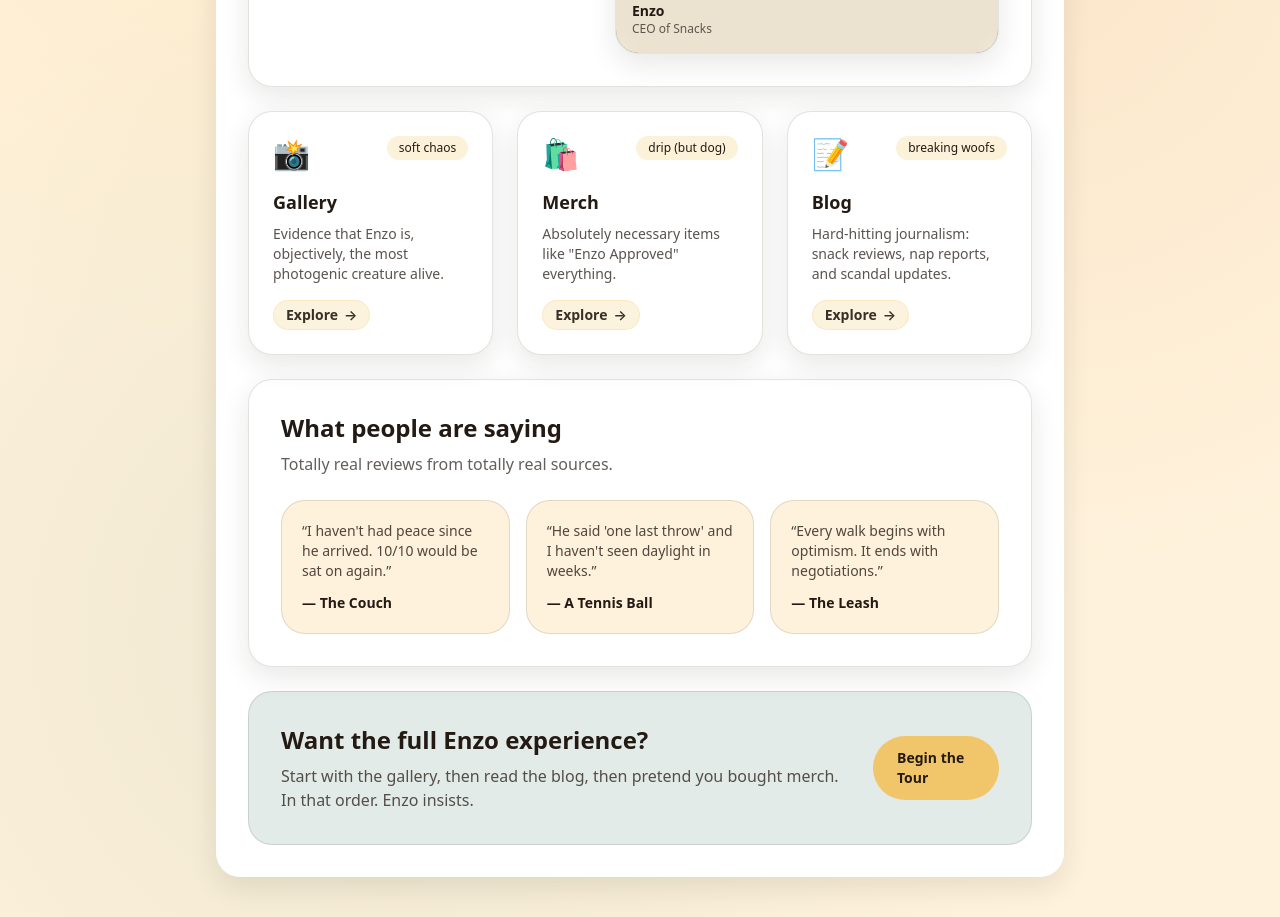
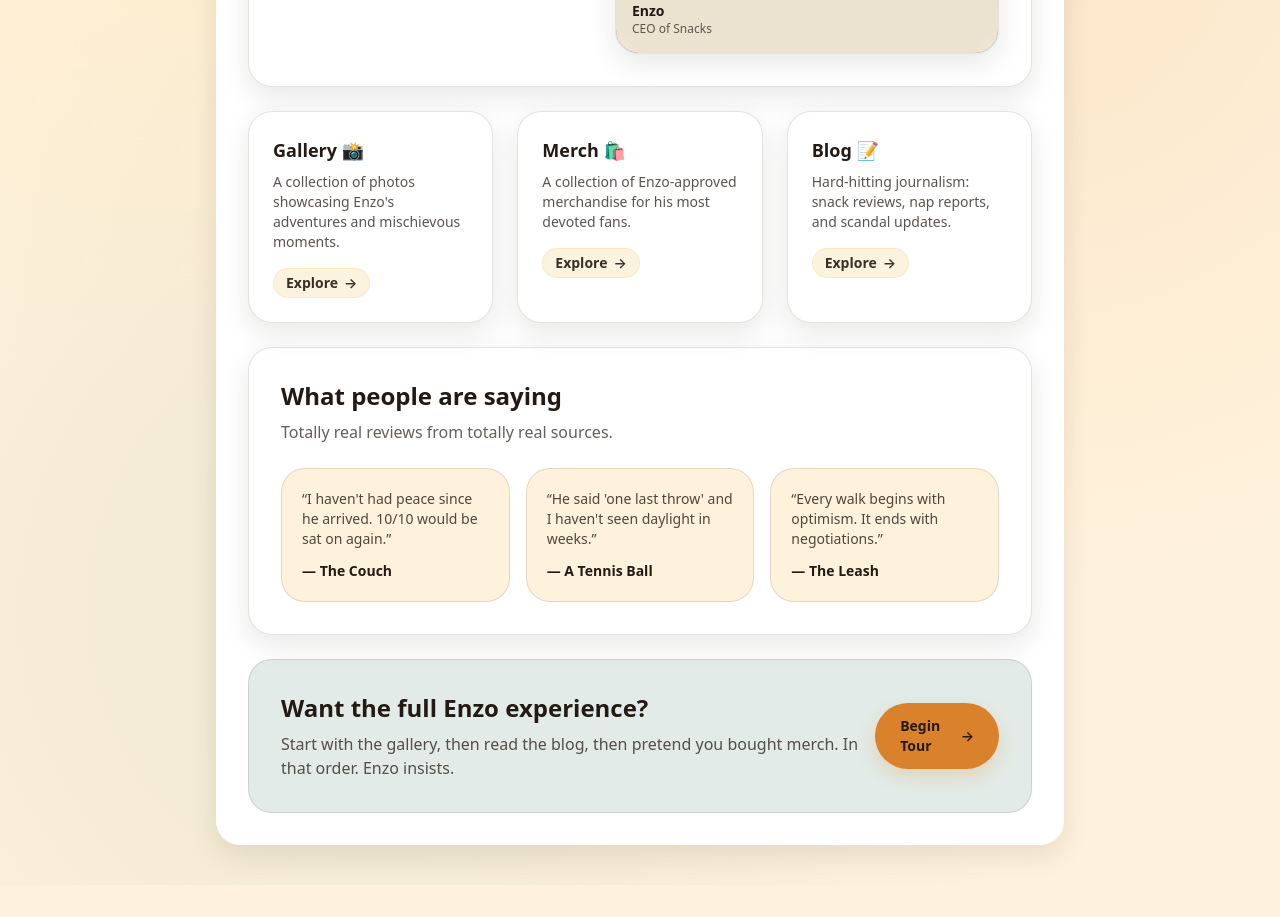
Before and after one commit to RickySerrano904/EnzosWorld.com, a Next.js app: page / in a window 1280 px wide. Shown: the part 500-1417 px from the top of the page. After the commit the page ends 1385 px from the top, so only its background shows below. Built offline with nearby package versions, Linux system fonts and the light colour scheme; grey boxes are pictures that could not be loaded.

Commit message:
style(homepage): update home page CTA and feature cards

```diff
--- a/app/page.tsx
+++ b/app/page.tsx
@@ -45,25 +45,25 @@ export default function HomePage() {
       {/* Feature cards */}
       <section className="grid gap-6 md:grid-cols-3">
         <FeatureCard
-          emoji="📸"
-          title="Gallery"
-          text="Evidence that Enzo is, objectively, the most photogenic creature alive."
+          // emoji="📸"
+          title="Gallery 📸"
+          text="A collection of photos showcasing Enzo's adventures and mischievous moments."
           href="/gallery"
-          pill="soft chaos"
+          // pill="soft chaos"
         />
         <FeatureCard
-          emoji="🛍️"
-          title="Merch"
-          text='Absolutely necessary items like "Enzo Approved" everything.'
+          // emoji="🛍️"
+          title="Merch 🛍️"
+          text="A collection of Enzo-approved merchandise for his most devoted fans."
           href="/merch"
-          pill="drip (but dog)"
+          // pill="drip (but dog)"
         />
         <FeatureCard
-          emoji="📝"
-          title="Blog"
+          // emoji="📝"
+          title="Blog 📝"
           text="Hard-hitting journalism: snack reviews, nap reports, and scandal updates."
           href="/blog"
-          pill="breaking woofs"
+          // pill="breaking woofs"
         />
       </section>
 
@@ -103,9 +103,20 @@ export default function HomePage() {
 
           <Link
             href="/gallery"
-            className="inline-flex w-full items-center justify-center rounded-full bg-primary px-6 py-3 text-sm font-semibold text-foreground transition hover:brightness-95 active:scale-[0.99] md:w-auto"
+            className="group inline-flex w-full items-center justify-center gap-2
+            rounded-full border border-secondary/55 bg-secondary px-6 py-3 text-sm font-semibold
+            text-foreground shadow-[0_8px_18px_rgba(217,130,43,0.22)] transition-all duration-300
+            hover:-translate-y-0.5 hover:border-primary/70 hover:bg-primary
+            hover:shadow-[0_0_0_1px_rgba(217,130,43,0.28),0_10px_22px_rgba(217,130,43,0.26),0_0_24px_rgba(241,198,106,0.34)]
+            focus-visible:outline-none focus-visible:ring-2 focus-visible:ring-secondary/45 active:scale-[0.99] md:w-auto"
           >
-            Begin the Tour
+            <span>Begin Tour</span>
+            <span
+              aria-hidden="true"
+              className="transition-transform duration-300 group-hover:translate-x-0.5"
+            >
+              &rarr;
+            </span>
           </Link>
         </div>
       </section>
@@ -114,34 +125,38 @@ export default function HomePage() {
 }
 
 function FeatureCard({
-  emoji,
+  // emoji,
   title,
   text,
   href,
-  pill,
+  // pill,
 }: {
-  emoji: string;
+  // emoji: string;
   title: string;
   text: string;
   href: string;
-  pill: string;
+  // pill: string;
 }) {
   return (
     <Link
       href={href}
       className="group rounded-3xl border border-border bg-card p-6 shadow-(--shadow) transition hover:-translate-y-0.5 hover:shadow-lg"
     >
-      <div className="flex items-start justify-between gap-3">
-        <div className="text-3xl">{emoji}</div>
-        <span className="rounded-full bg-(--primary)/25 px-3 py-1 text-xs font-medium">
+      {/* <div className="flex items-start justify-between gap-3"> */}
+        {/* <div className="text-3xl">{emoji}</div> */}
+        {/* <span className="rounded-full bg-(--primary)/25 px-3 py-1 text-xs font-medium">
           {pill}
-        </span>
-      </div>
+        </span> */}
+      {/* </div> */}
 
-      <h3 className="mt-4 text-lg font-bold">{title}</h3>
+      <h3 className="text-lg font-bold">{title}</h3>
       <p className="mt-2 text-sm text-foreground/75">{text}</p>
 
-      <p className="mt-4 inline-flex items-center gap-1.5 rounded-full border border-primary/25 bg-(--primary)/22 px-3 py-1 text-sm font-semibold text-foreground/90 shadow-none transition-all duration-300 group-hover:-translate-y-0.5 group-hover:border-secondary/45 group-hover:bg-(--primary)/30 group-hover:text-secondary group-hover:shadow-[0_0_0_1px_rgba(217,130,43,0.25),0_8px_18px_rgba(241,198,106,0.22),0_0_22px_rgba(217,130,43,0.32)]">
+      <p className="mt-4 inline-flex items-center gap-1.5 rounded-full border border-primary/25
+                    bg-(--primary)/22 px-3 py-1 text-sm font-semibold text-foreground/90 shadow-none
+                    transition-all duration-300 group-hover:-translate-y-0.5 group-hover:border-secondary/45
+                    group-hover:bg-(--primary)/30 group-hover:text-secondary
+                    group-hover:shadow-[0_0_0_1px_rgba(217,130,43,0.25),0_8px_18px_rgba(241,198,106,0.22),0_0_22px_rgba(217,130,43,0.32)]">
         <span>Explore</span>
         <span
           aria-hidden="true"
```
